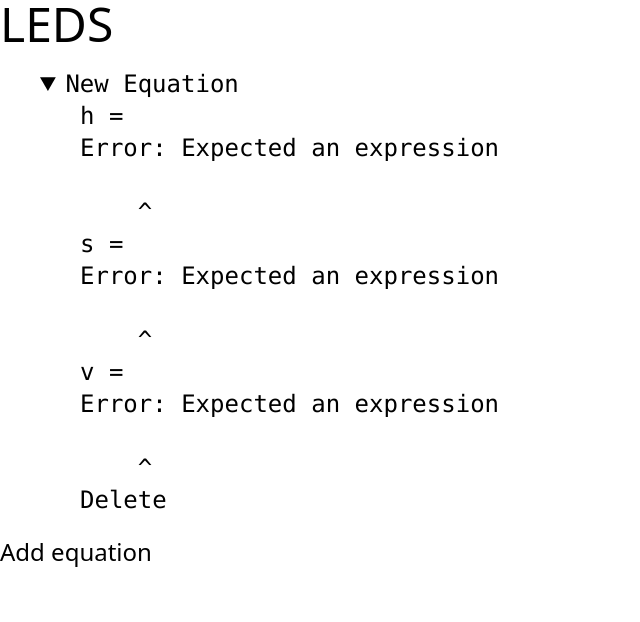
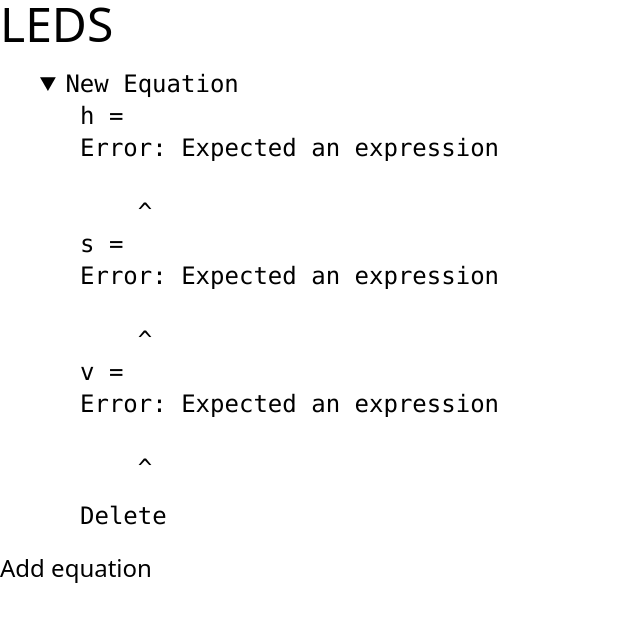
Before and after one commit to anbcodes/led-functions, a SvelteKit app in the folder svelte/: page / in a window 1280 px wide. Both pictures are taken after a click on the button "Add equation". Shown: the top 622 px of the page, without its empty margins (0-640 px from the left). Built offline with nearby package versions, Linux system fonts and the light colour scheme.

Commit message:
added padding to the button

```diff
--- a/svelte/src/routes/+page.svelte
+++ b/svelte/src/routes/+page.svelte
@@ -203,7 +203,7 @@
 				/>
 			</div>
 			<pre>{eq.v.error}</pre>
-			<button on:click={() => removeEquation(eq)}>Delete</button>
+			<button class="mt-4" on:click={() => removeEquation(eq)}>Delete</button>
 		</div>
 	</details>
 {/each}
```
